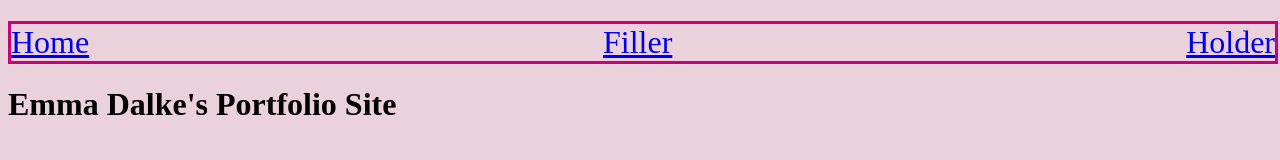
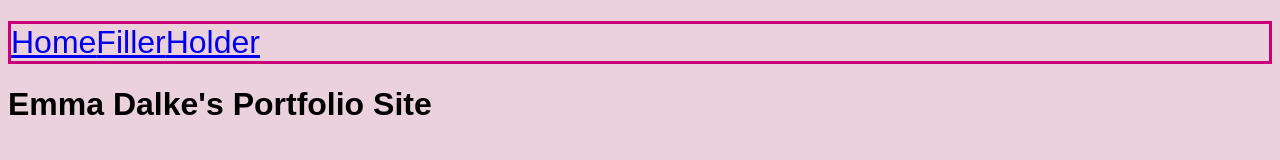
Before and after one commit to J4502-SS22/dalke-portfolio-site, a plain HTML site: page index.html in a window 1280 px wide. Drawn offline with Linux system fonts and the light colour scheme.

Commit message:
Update style.css

```diff
--- a/style.css
+++ b/style.css
@@ -1,7 +1,8 @@
 body {
   background-color: #EAD1DC;
+  font-family: "Arial", serif;
+  }
 }
-
 .navlist {
   width:100%;
   border: 1px solid black;
```
